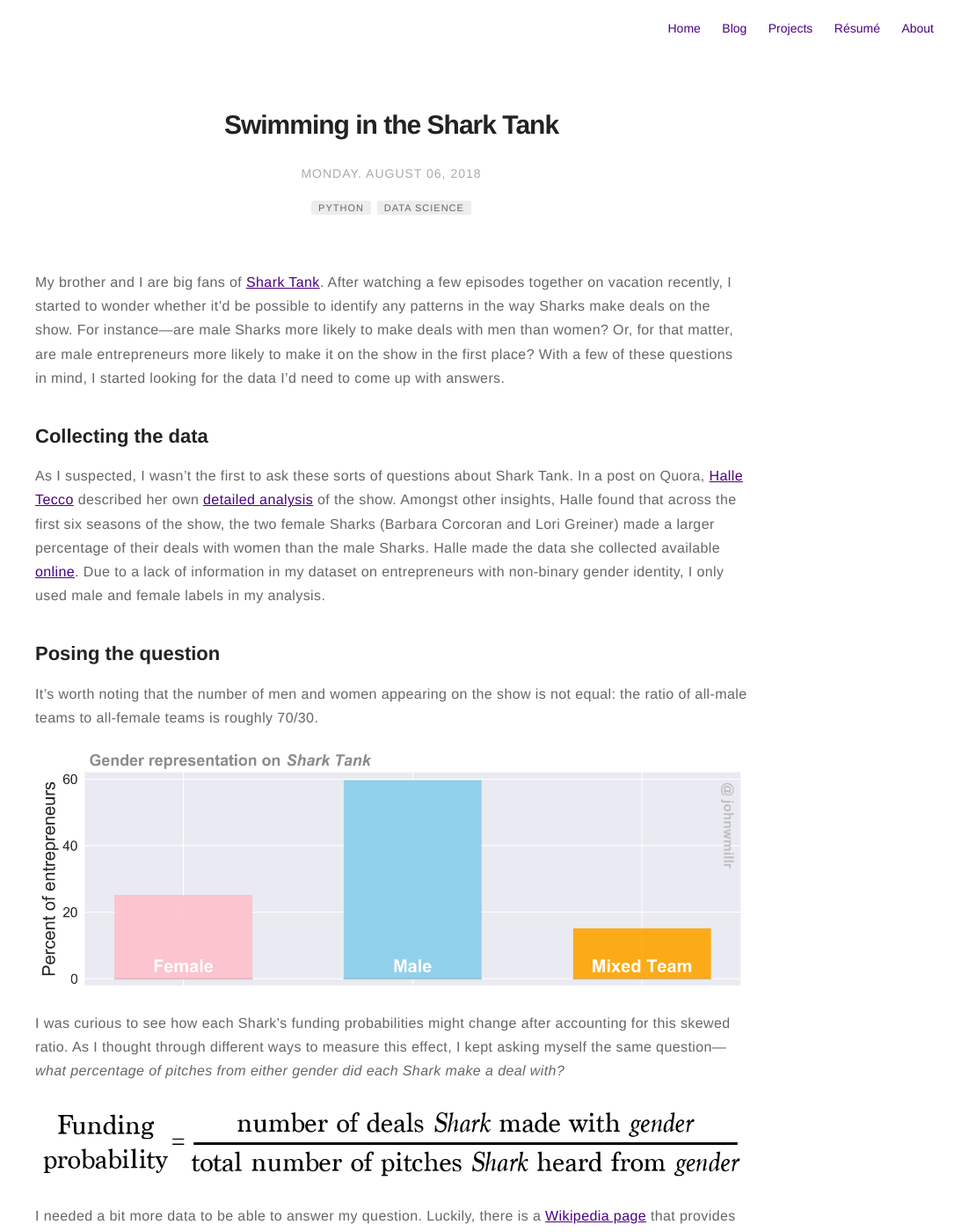
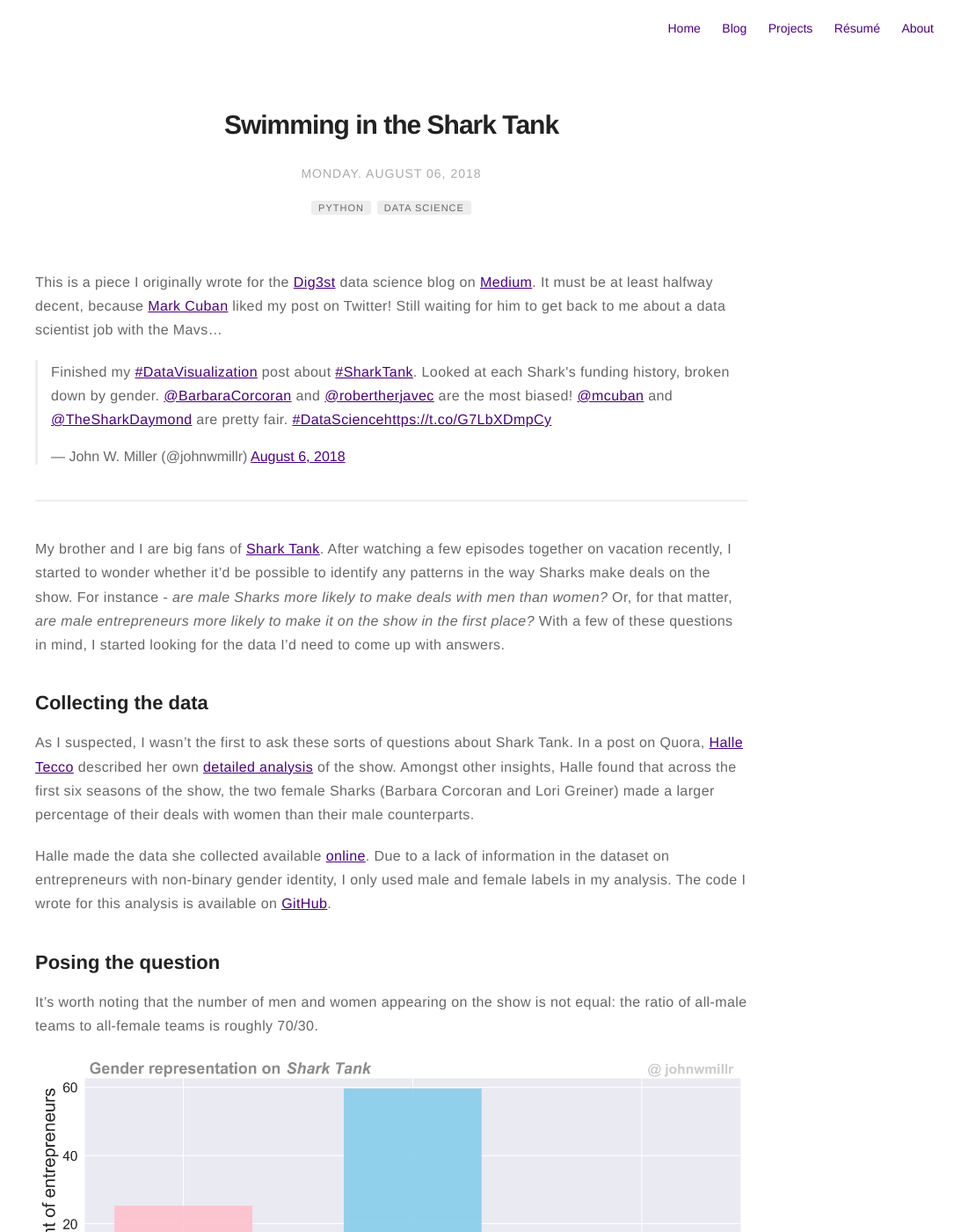
Before and after one commit to johnwmillr/johnwmillr.github.io, a Jekyll site: the page built from _posts/2018-08-06-shark-tank-analysis.markdown, in a window 1280 px wide and 1400 px high. Shown: the whole window at 88% size, without its empty margins (195-1280 px from the left). Built offline with Jekyll 4.4.1, drawn with Linux system fonts in a browser that asks for light colours; comment, search, counter and statistics services are not loaded; some of the changed text lies outside the part shown.

Commit message:
Update Shark Tank post

```diff
--- a/_posts/2018-08-06-shark-tank-analysis.markdown
+++ b/_posts/2018-08-06-shark-tank-analysis.markdown
@@ -7,33 +7,42 @@
 - data science
 category: blog
 author: john
-image: assets/images/sharktank_gender.png
+image: assets/images/sharktank_main_graph.png
 description: Examining gender imbalances in deals on Shark Tank
 ---
 
-My brother and I are big fans of [Shark Tank](https://abc.go.com/shows/shark-tank). After watching a few episodes together on vacation recently, I started to wonder whether it'd be possible to identify any patterns in the way Sharks make deals on the show. For instance&mdash;are male Sharks more likely to make deals with men than women? Or, for that matter, are male entrepreneurs more likely to make it on the show in the first place? With a few of these questions in mind, I started looking for the data I'd need to come up with answers.
+This is a piece I originally wrote for the [Dig3st](https://medium.com/dig3st/about) data science blog on [Medium](https://medium.com/dig3st/swimming-or-sinking-in-the-shark-tank-does-gender-matter-aafa88180f7). It must be at least halfway decent, because [Mark Cuban](https://twitter.com/mcuban) liked my post on Twitter! Still waiting for him to get back to me about a data scientist job with the Mavs...
+
+<blockquote class="twitter-tweet" data-lang="en"><p lang="en" dir="ltr">Finished my <a href="https://twitter.com/hashtag/DataVisualization?src=hash&amp;ref_src=twsrc%5Etfw">#DataVisualization</a> post about <a href="https://twitter.com/hashtag/SharkTank?src=hash&amp;ref_src=twsrc%5Etfw">#SharkTank</a>. Looked at each Shark&#39;s funding history, broken down by gender. <a href="https://twitter.com/BarbaraCorcoran?ref_src=twsrc%5Etfw">@BarbaraCorcoran</a> and <a href="https://twitter.com/robertherjavec?ref_src=twsrc%5Etfw">@robertherjavec</a> are the most biased! <a href="https://twitter.com/mcuban?ref_src=twsrc%5Etfw">@mcuban</a> and <a href="https://twitter.com/TheSharkDaymond?ref_src=twsrc%5Etfw">@TheSharkDaymond</a> are pretty fair. <a href="https://twitter.com/hashtag/DataScience?src=hash&amp;ref_src=twsrc%5Etfw">#DataScience</a><a href="https://t.co/G7LbXDmpCy">https://t.co/G7LbXDmpCy</a></p>&mdash; John W. Miller (@johnwmillr) <a href="https://twitter.com/johnwmillr/status/1026359202749526016?ref_src=twsrc%5Etfw">August 6, 2018</a></blockquote>
+<script async src="https://platform.twitter.com/widgets.js" charset="utf-8"></script>
+
+---
+
+My brother and I are big fans of [Shark Tank](https://abc.go.com/shows/shark-tank). After watching a few episodes together on vacation recently, I started to wonder whether it’d be possible to identify any patterns in the way Sharks make deals on the show. For instance - *are male Sharks more likely to make deals with men than women?* Or, for that matter, *are male entrepreneurs more likely to make it on the show in the first place?* With a few of these questions in mind, I started looking for the data I’d need to come up with answers.
 
 ## Collecting the data
-As I suspected, I wasn't the first to ask these sorts of questions about Shark Tank. In a post on Quora, [Halle Tecco](https://twitter.com/halletecco) described her own [detailed analysis](https://www.quora.com/What-have-you-learned-from-watching-the-television-program-Shark-Tank/answer/Halle-Tecco) of the show. Amongst other insights, Halle found that across the first six seasons of the show, the two female Sharks (Barbara Corcoran and Lori Greiner) made a larger percentage of their deals with women than the male Sharks. Halle made the data she collected available [online](https://docs.google.com/spreadsheets/d/1Lr0gi_QJB_JU0lBMjJ7WiBRxA0loml1FlM-KlmKsaEY/edit#gid=0). Due to a lack of information in my dataset on entrepreneurs with non-binary gender identity, I only used male and female labels in my analysis.
+As I suspected, I wasn't the first to ask these sorts of questions about Shark Tank. In a post on Quora, [Halle Tecco](https://twitter.com/halletecco) described her own [detailed analysis](https://www.quora.com/What-have-you-learned-from-watching-the-television-program-Shark-Tank/answer/Halle-Tecco) of the show. Amongst other insights, Halle found that across the first six seasons of the show, the two female Sharks (Barbara Corcoran and Lori Greiner) made a larger percentage of their deals with women than their male counterparts.
+
+Halle made the data she collected available [online](https://docs.google.com/spreadsheets/d/1Lr0gi_QJB_JU0lBMjJ7WiBRxA0loml1FlM-KlmKsaEY/edit#gid=0). Due to a lack of information in the dataset on entrepreneurs with non-binary gender identity, I only used male and female labels in my analysis. The code I wrote for this analysis is available on [GitHub](https://github.com/johnwmillr/SharkTank).
 
 ## Posing the question
-It's worth noting that the number of men and women appearing on the show is not equal: the ratio of all-male teams to all-female teams is roughly 70/30.
+It’s worth noting that the number of men and women appearing on the show is not equal: the ratio of all-male teams to all-female teams is roughly 70/30.
 
-![Gender representation on *SharkTank*](/assets/images/gender_ratios.png){: .center-image }
+![Gender representation on *SharkTank*](/assets/images/sharktank_gender_ratios.png){: .center-image }
 
-I was curious to see how each Shark's funding probabilities might change after accounting for this skewed ratio. As I thought through different ways to measure this effect, I kept asking myself the same question&mdash;*what percentage of pitches from either gender did each Shark make a deal with?*
+I was curious to see how each Shark’s funding probabilities might look after accounting for this skewed ratio. As I thought through different ways to measure this effect, I kept asking myself the same question — *what percentage of pitches from either gender did each Shark make a deal with?*
 
-![Funding probability metric](/assets/images/metric3-01.png){: .center-image }
+![Funding probability metric](/assets/images/sharktank_metric.png){: .center-image }
 
-I needed a bit more data to be able to answer my question. Luckily, there is a [Wikipedia page](https://en.wikipedia.org/wiki/List_of_Shark_Tank_episodes) that provides short descriptions of each Shark Tank episode. I used [Beautiful Soup](https://www.crummy.com/software/BeautifulSoup/) to [scrape](https://github.com/johnwmillr/SharkTank/blob/master/scrapeSharkTankData.ipynb) the attendance records for each of the main Sharks on the show. By combining Halle's deal data with the attendance records I collected, I was able to determine how often each Shark made deals with the male and female entrepreneurs they heard pitches from.
+I needed a bit more data to be able to answer my question. Luckily, there is a [Wikipedia page](https://en.wikipedia.org/wiki/List_of_Shark_Tank_episodes) that provides short descriptions of each Shark Tank episode. I used [Beautiful Soup](https://www.crummy.com/software/BeautifulSoup/) to [scrape](https://github.com/johnwmillr/SharkTank/blob/master/scrapeSharkTankData.ipynb) the attendance records for each of the main Sharks on the show. By combining Halle’s deal data with the attendance records I collected, I was able to determine how often each Shark made deals with the male and female entrepreneurs they heard pitches from.
 
-[![Funding on *SharkTank* by gender](/assets/images/shark_tank_funding.png){: .center-image }](https://www.reddit.com/r/dataisbeautiful/comments/8wr8ko/funding_probabilities_on_shark_tank_grouped_by/)
+[![Funding on *SharkTank* by gender](/assets/images/sharktank_main_graph.png){: .center-image }](https://www.reddit.com/r/dataisbeautiful/comments/8wr8ko/funding_probabilities_on_shark_tank_grouped_by/)
 
 Each bar represents the percent of entrepreneurs of a given gender that the Shark made deals with. For example, Mark Cuban made deals with 20.2% of the women and 17.1% of the men he heard pitches from.
 
 ## Discussion
 The main conclusion to draw from the graph is that certain Sharks do not make deals with men and women at equal rates. The next step is to ask what might be contributing to this imbalance. The wrong step is to jump to the conclusion that the Sharks are acting on sexist motivations.
 
-Clearly, there are many factors at play here. For one, Barbara Corcoran and Robert Herjavec - the Sharks with the largest funding biases - tend to invest in completely different industries (food/beverage and tech, respectively). Additionally, the data I collected do not contain information on which Sharks made offers that were rejected, meaning my graph does not account for potential biases on behalf of the entrepreneurs.
+Clearly, there are many factors at play here. For one, Barbara Corcoran and Robert Herjavec — the Sharks with the largest funding biases — tend to invest in completely different industries (food/beverage and tech, respectively). Additionally, the data I collected do not contain information on which Sharks made offers that were rejected, meaning my graph does not account for potential biases on behalf of the entrepreneurs.
 
-Season 10 of Shark Tank premiers this October. ABC's [promo](https://abc.go.com/shows/shark-tank/news/updates/shark-tank-season-10-premiere-date-time) for the show claims that "[The Sharks] will once again give people from all walks of life the chance to chase the American dream". I'm looking forward to the premiere as much as anyone else. But with this analysis in mind, I'll think a bit more about who gets to walk onto the show - and leave with a deal.
+Season 10 of Shark Tank premiers this October. ABC’s [promo](https://abc.go.com/shows/shark-tank/news/updates/shark-tank-season-10-premiere-date-time) for the show claims that “[The Sharks] will once again give people from all walks of life the chance to chase the American dream”. I’m looking forward to the premiere as much as anyone else. But with this analysis in mind, I’ll think a bit more about who gets to walk onto the show — and leave with a deal.
```
Also changed, not shown: assets/images/gender_ratios.png (deleted), assets/images/shark_tank_funding.png (deleted), assets/images/sharktank_gender_ratios.png (added), assets/images/sharktank_main_graph.png (added), assets/images/sharktank_metric.png (renamed from assets/images/metric3-01.png).
